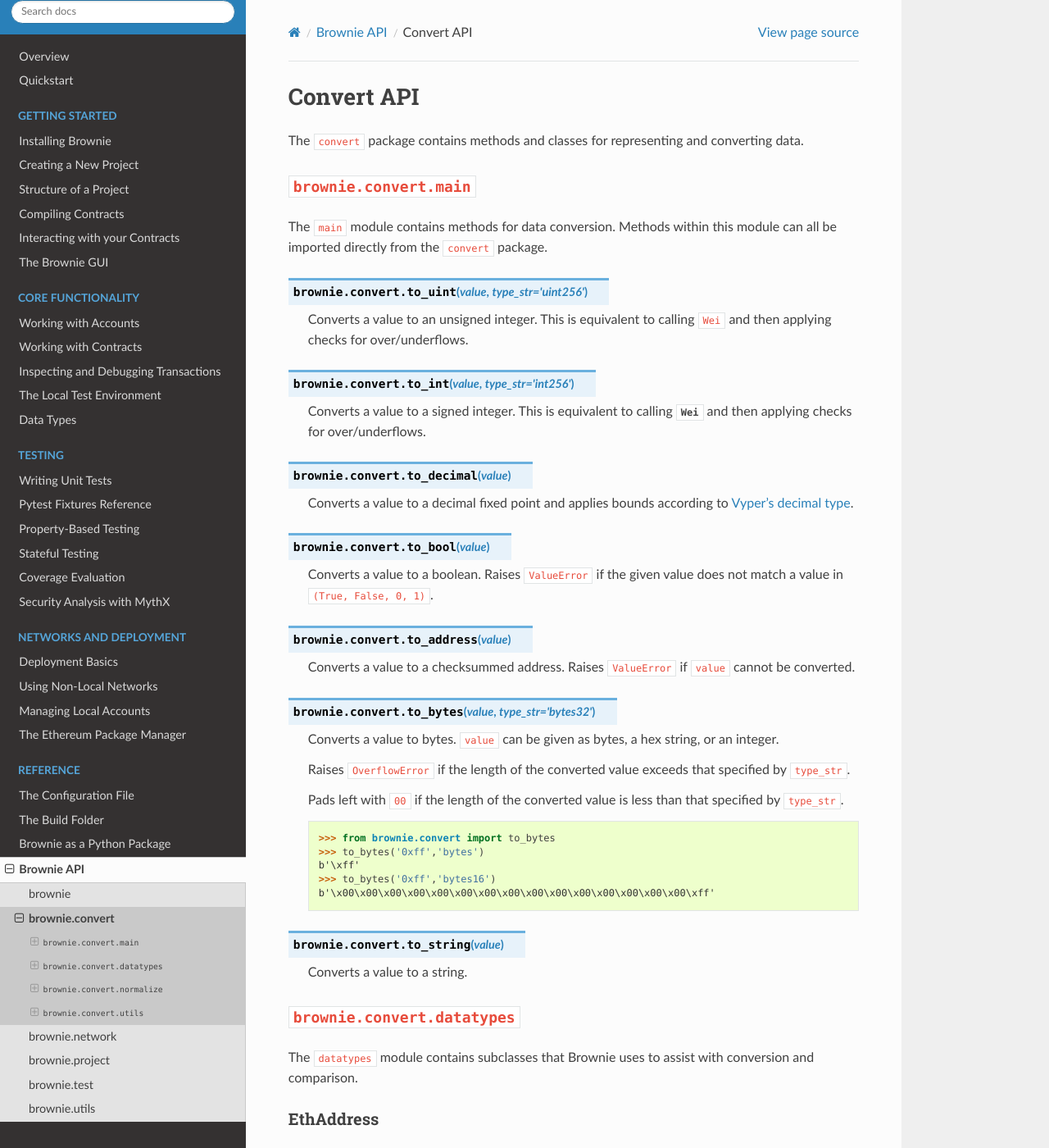
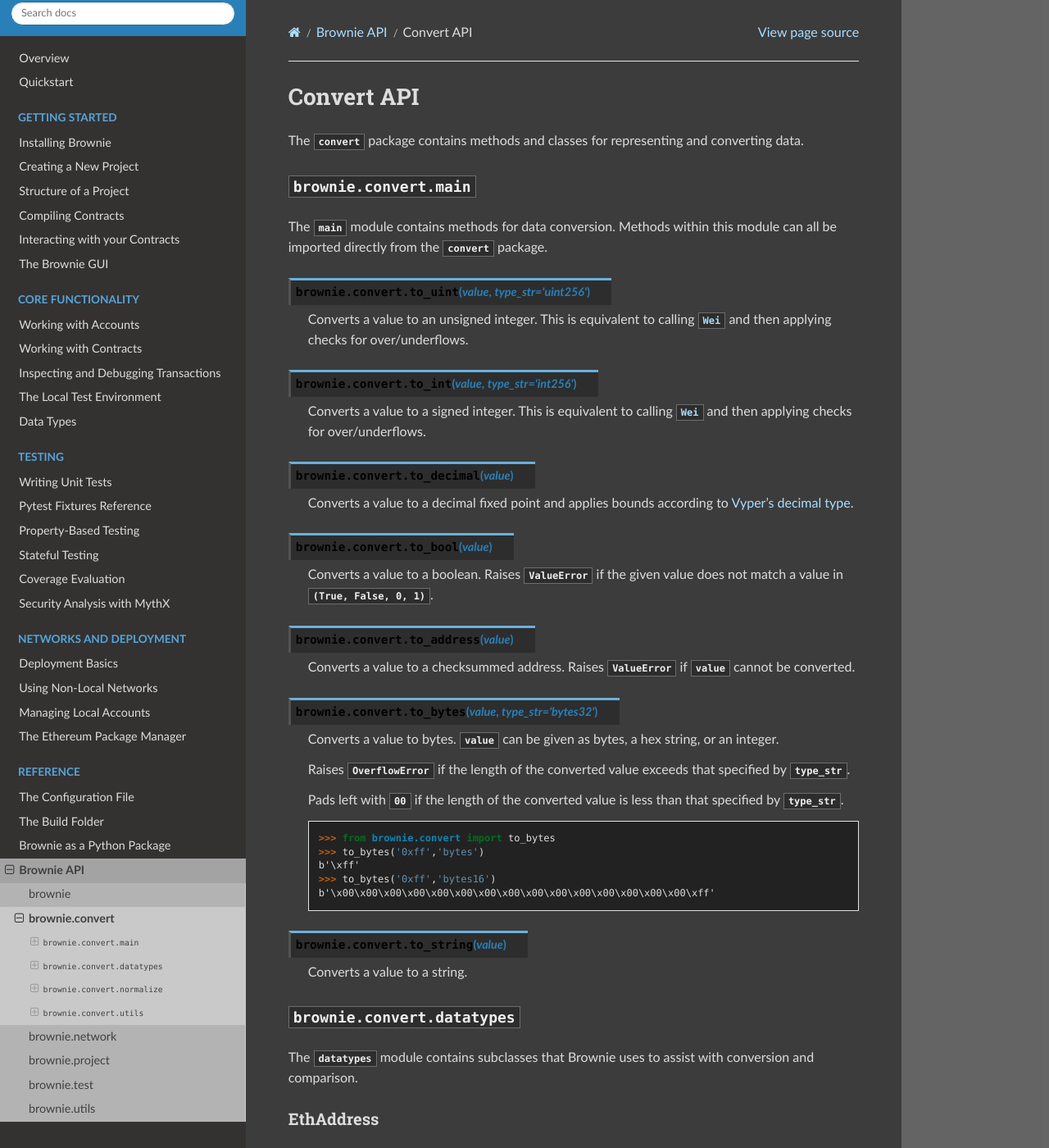
Before and after one commit to eth-brownie/brownie, a Sphinx documentation site: the page built from docs/api-convert.rst, in a window 1280 px wide and 1400 px high. Shown: the whole window at 82% size. Built offline with Sphinx 7.4.7 and the Read the Docs theme 2.0.0, drawn with Linux system fonts in a browser that asks for light colours.

Commit message:
add dark stylesheet to docs

```diff
--- /dev/null
+++ b/docs/_static/css/custom.css
@@ -0,0 +1,153 @@
+/* links */
+
+a,
+a:visited {
+    color: #aaddff;
+}
+
+
+/* code directives */
+
+.method dt,
+.class dt,
+.data dt,
+.attribute dt,
+.function dt,
+.descclassname,
+.descname {
+    background-color: #2d2d2d !important;
+}
+
+.rst-content dl:not(.docutils) dt {
+    color: #aaddff;
+    border-top: solid 3px #525252;
+    border-left: solid 3px #525252;
+}
+
+em.property {
+    color: #888888;
+}
+
+
+/* inlined code highlights */
+
+.xref,
+.py-meth,
+.rst-content a code {
+    color: #aaddff !important;
+}
+
+.rst-content code {
+    color: #eee !important;
+    font-weight: bold !important;
+}
+
+code.literal {
+    background-color: #2d2d2d !important;
+    border: 1px solid #6d6d6d !important;
+}
+
+code.docutils.literal.notranslate {
+    color: #ddd;
+}
+
+
+/* code examples */
+
+pre {
+    background: #222;
+    color: #ddd;
+    font-size: 150%;
+    border-color: #333 !important;
+}
+
+.copybutton {
+    color: #666 !important;
+    border-color: #333 !important;
+}
+
+.highlight .go {
+    /*output*/
+    color: #ddd;
+}
+
+.highlight .gt,
+.highlight .nf {
+    /*tracebacks*/
+    color: #4772D1;
+}
+
+.highlight .nd {
+    color: #aaa;
+}
+
+.highlight .s2,
+.highlight .s1,
+.highlight .nt {
+    color: #6090b0;
+}
+
+
+/* notes, warnings, hints */
+
+.hint .admonition-title {
+    background: #2aa87c !important;
+}
+
+.warning .admonition-title {
+    background: #cc4444 !important;
+}
+
+.admonition-title {
+    background: #3a7ca8 !important;
+}
+
+.admonition,
+.note {
+    background-color: #2d2d2d !important;
+}
+
+
+/* table of contents */
+
+.wy-nav-content-wrap {
+    background-color: rgba(0, 0, 0, 0.6) !important;
+}
+
+.sidebar {
+    background-color: #191919 !important;
+}
+
+.sidebar-title {
+    background-color: #2b2b2b !important;
+}
+
+.wy-menu-vertical a {
+    color: #ddd;
+}
+
+.wy-menu-vertical code.docutils.literal.notranslate {
+    color: #404040;
+    background: none !important;
+    border: none !important;
+}
+
+.wy-nav-content {
+    background: #3c3c3c;
+    color: #dddddd;
+}
+
+.wy-menu-vertical li.on a,
+.wy-menu-vertical li.current>a {
+    background: #a3a3a3;
+    border-bottom: 0px !important;
+    border-top: 0px !important;
+}
+
+.wy-menu-vertical li.current {
+    background: #b3b3b3;
+}
+
+.toc-backref {
+    color: grey !important;
+}
--- a/docs/api-convert.rst
+++ b/docs/api-convert.rst
@@ -15,7 +15,7 @@
 
 .. py:method:: brownie.convert.to_uint(value, type_str="uint256")
 
-    Converts a value to an unsigned integer. This is equivalent to calling ``Wei`` and then applying checks for over/underflows.
+    Converts a value to an unsigned integer. This is equivalent to calling :func:`Wei <brownie.convert.datatypes.Wei>` and then applying checks for over/underflows.
 
 .. py:method:: brownie.convert.to_int(value, type_str="int256")
 
@@ -201,9 +201,9 @@
 
     Integer subclass that converts a value to wei (the smallest unit of Ether, equivalent to 10\ :superscript:`-18` Ether) and allows comparisons, addition and subtraction using the same conversion.
 
-    ``Wei`` is useful for strings where you specify the unit, for large floats given in scientific notation, or where a direct conversion to ``int`` would cause inaccuracy from floating point errors.
+    :func:`Wei <brownie.convert.datatypes.Wei>` is useful for strings where you specify the unit, for large floats given in scientific notation, or where a direct conversion to ``int`` would cause inaccuracy from floating point errors.
 
-    Whenever a Brownie method takes an input referring to an amount of ether, the given value is converted to ``Wei``. Balances and ``uint``/``int`` values returned in contract calls and events are given in ``Wei``.
+    Whenever a Brownie method takes an input referring to an amount of ether, the given value is converted to :func:`Wei <brownie.convert.datatypes.Wei>`. Balances and ``uint``/``int`` values returned in contract calls and events are given in :func:`Wei <brownie.convert.datatypes.Wei>`.
 
     .. code-block:: python
 
--- a/docs/conf.py
+++ b/docs/conf.py
@@ -97,6 +97,8 @@
 # so a file named "default.css" will overwrite the builtin "default.css".
 html_static_path = ["_static"]
 
+html_css_files = ["css/custom.css"]
+
 # Custom sidebar templates, must be a dictionary that maps document names
 # to template names.
 #
```
Also changed, not shown: 1 other file.
